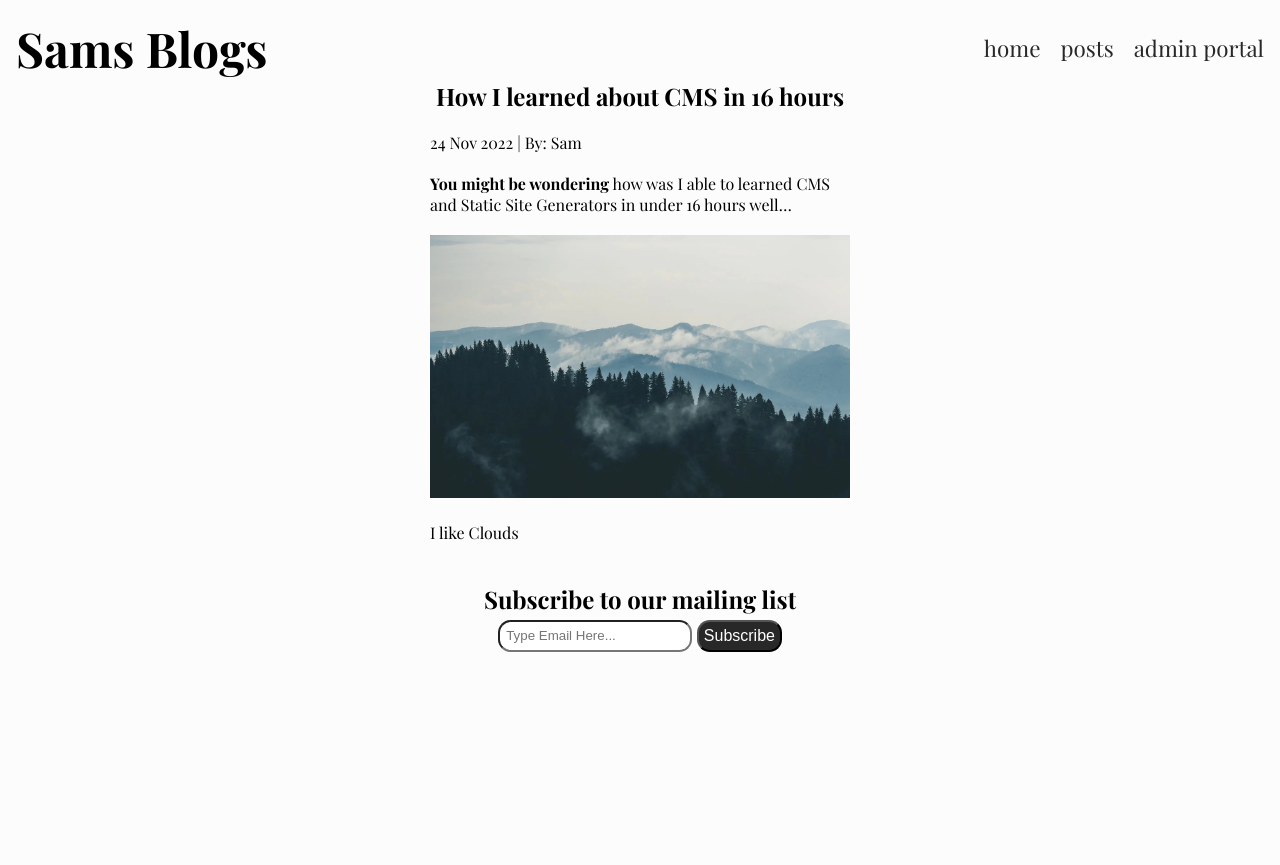
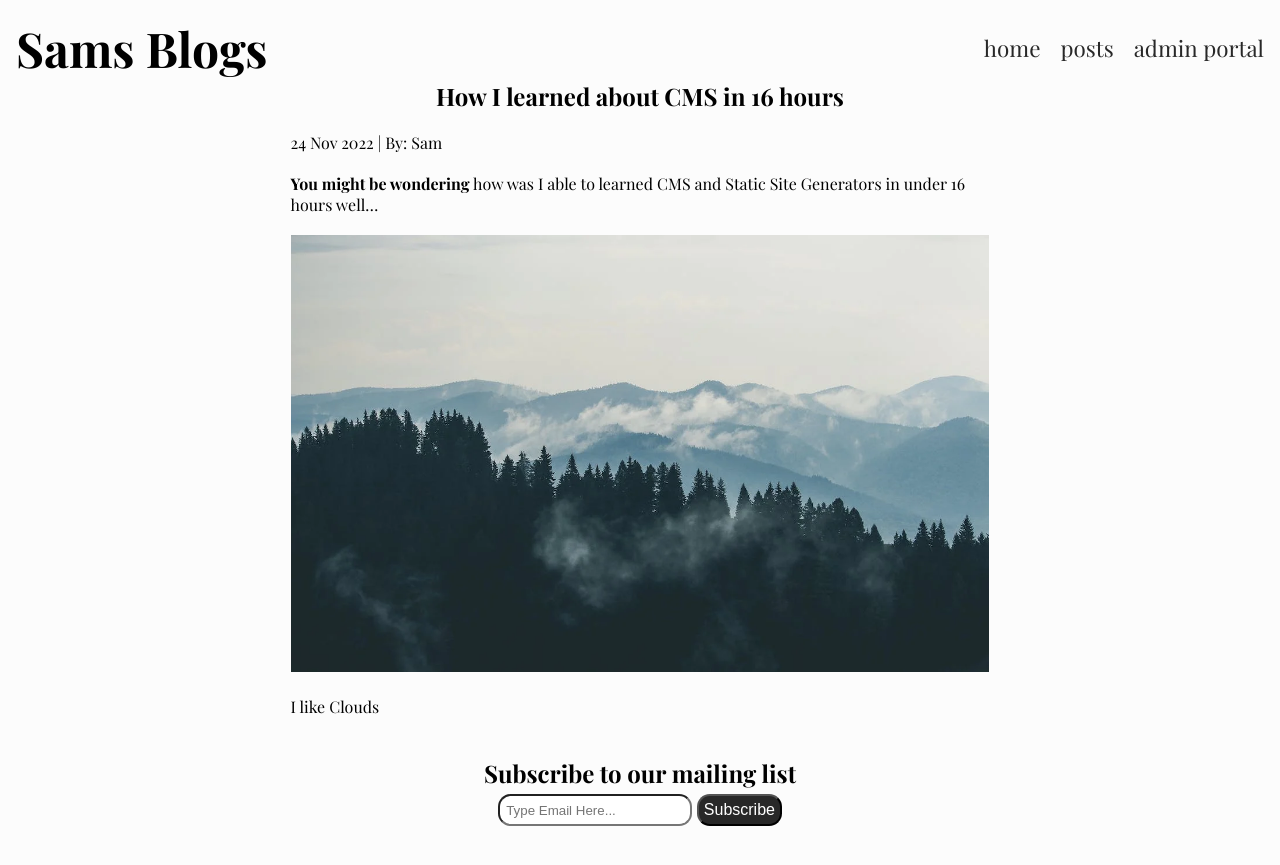
Before and after one commit to audacia-sam-markey/sams_blog_jekyll, a Jekyll site: the page built from _posts/2022-11-24-how-i-learned-about-cms-in-16-hours.md, in a window 1280 px wide. Shown: the top 865 px of the page. Built offline with Jekyll 4.4.1, drawn with Linux system fonts in a browser that asks for light colours; some web fonts are replaced; a script that is not in the unit is left out.

Commit message:
added css

```diff
--- a/_sass/main.scss
+++ b/_sass/main.scss
@@ -110,7 +110,7 @@ body {
     display: flex;
     flex-direction: column;
     align-items: center;
-    max-width: 600px;
+    max-width: 80%;
     gap: 20px;
     p {
       width: 70%;
```
